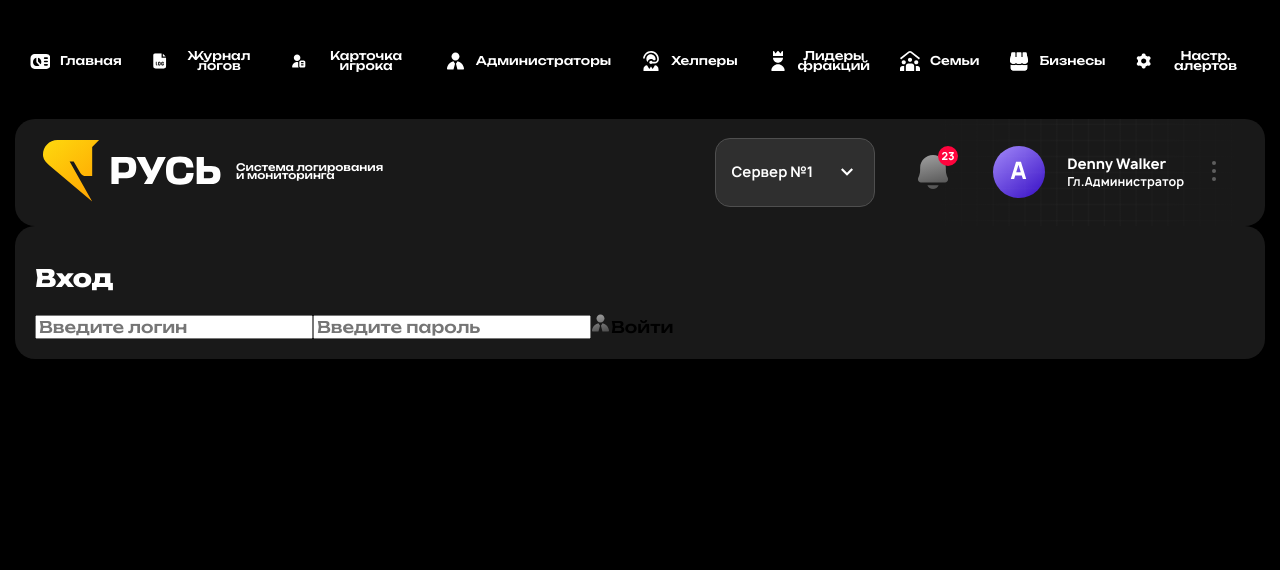
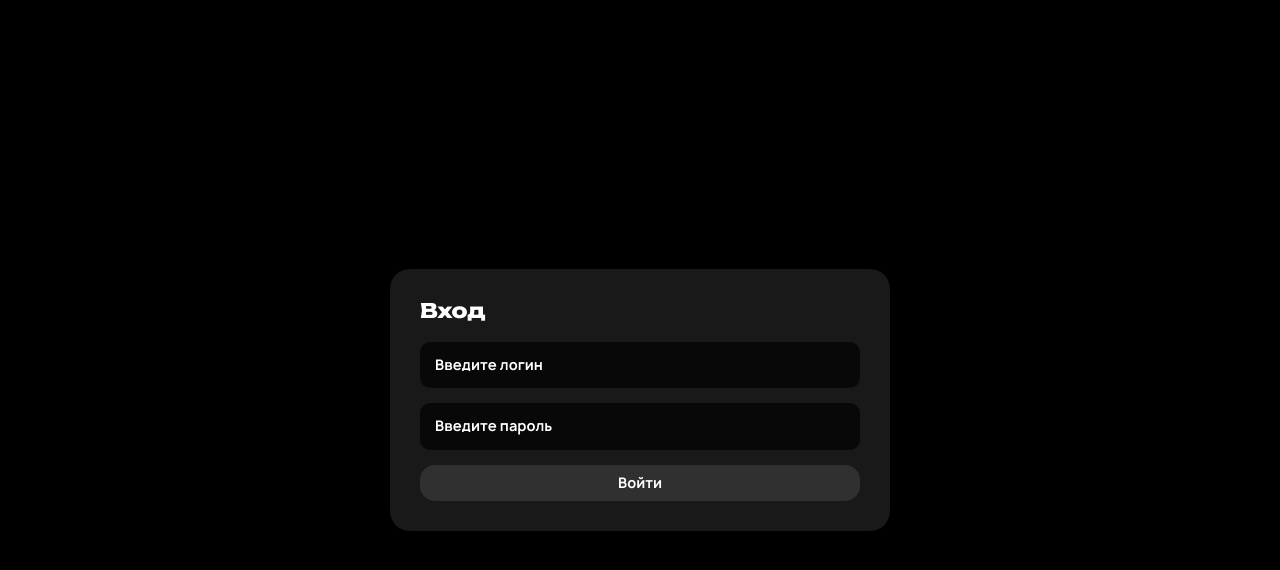
Before and after one commit to MaximMarin2233/RussiaLogging, a Next.js app: page /login in a window 1280 px wide. Shown: the top 570 px of the page. Built offline with nearby package versions, Linux system fonts and the light colour scheme.

Commit message:
api login and component log

```diff
--- /dev/null
+++ b/src/app/api/login/route.ts
@@ -0,0 +1,112 @@
+import { NextResponse } from 'next/server'
+import { dbConnections } from '@/lib/db'
+
+export async function POST(req: Request) {
+  try {
+
+    const { login, password } = await req.json()
+
+    if (!login || !password) {
+      return NextResponse.json(
+        { error: 'Введите логин и пароль' },
+        { status: 400 }
+      )
+    }
+
+    const mainDb = dbConnections[0]
+
+    const [userRows]: any = await mainDb.query(
+      `
+      SELECT
+        user_id
+      FROM
+        launcher.users
+      WHERE
+        username = ?
+        AND password = ?
+      LIMIT 1
+      `,
+      [login, password]
+    )
+
+    if (userRows.length === 0) {
+      return NextResponse.json(
+        { error: 'Неверный логин или пароль' },
+        { status: 401 }
+      )
+    }
+
+    const user_id = userRows[0].user_id
+
+    const [charRows]: any = await mainDb.query(
+      `
+      SELECT
+        char_id,
+        name,
+        server
+      FROM
+        launcher.log_characters
+      WHERE
+        char_act_id = ?
+      LIMIT 1
+      `,
+      [user_id]
+    )
+
+    if (charRows.length === 0) {
+      return NextResponse.json(
+        { error: 'Персонаж не найден' },
+        { status: 404 }
+      )
+    }
+
+    const char_id = charRows[0].char_id
+    const char_name = charRows[0].name
+    const server = charRows[0].server
+
+    const serverDb = dbConnections[server]
+
+    const [adminRows]: any = await serverDb.query(
+      `
+      SELECT
+        admin_level
+      FROM
+        server${server}.admins
+      WHERE
+        admin_char_id = ?
+      LIMIT 1
+      `,
+      [char_id]
+    )
+
+    if (adminRows.length === 0) {
+      return NextResponse.json(
+        { error: 'Вы не являетесь администратором' },
+        { status: 403 }
+      )
+    }
+
+    const admin_level = adminRows[0].admin_level
+
+    return NextResponse.json({
+      success: true,
+      user: {
+        user_id,
+        char_id,
+        char_name,
+        server,
+        admin_level
+      }
+    })
+
+  } catch (err: any) {
+
+    console.error('LOGIN API ERROR:', err)
+
+    return NextResponse.json(
+      { error: err.message },
+      { status: 500 }
+    )
+
+  }
+}
--- a/src/app/layout.tsx
+++ b/src/app/layout.tsx
@@ -1,29 +1,34 @@
+'use client'
+
 import './normalize.css'
 import './globals.scss'
-import type { Metadata } from 'next'
+import { usePathname } from 'next/navigation'
+
 import Header from '@/components/Header/Header'
 import Footer from '@/components/Footer/Footer'
-
 import { ServerProvider } from '@/context/ServerContext'
-
-export const metadata: Metadata = {
-  icons: {
-    icon: "/favicon.svg",
-  },
-}
 
 export default function RootLayout({
   children,
 }: {
   children: React.ReactNode
 }) {
+
+  const pathname = usePathname()
+
+  const isAuthPage = pathname === '/login'
+
   return (
     <html lang="en">
       <body>
         <ServerProvider>
-          <Header />
+
+          {!isAuthPage && <Header />}
+
           {children}
-          <Footer />
+
+          {!isAuthPage && <Footer />}
+
         </ServerProvider>
       </body>
     </html>
--- a/src/app/login/sections/Login/Login.module.scss
+++ b/src/app/login/sections/Login/Login.module.scss
@@ -1,7 +1,62 @@
 .login {
+  min-height: 100vh;
+  display: flex;
+  align-items: center;
+  justify-content: center;
+
   &__content {
-    padding: 20px;
+    padding: 30px;
     background-color: #191919;
     border-radius: 20px;
+    width: 500px;
+    display: flex;
+    flex-direction: column;
+    gap: 20px;
+  }
+
+  &__title {
+    margin: 0;
+    font-size: 20px;
+  }
+
+  &__form {
+    display: flex;
+    flex-direction: column;
+    gap: 15px;
+  }
+
+  &__form-input {
+    padding: 15px;
+    background-color: rgba(0, 0, 0, 0.67);
+    border-radius: 10px;
+    border: none;
+
+    &,
+    &::placeholder {
+      font-family: 'Manrope', sans-serif;
+      font-weight: 700;
+      font-size: 14px;
+      color: #FFFFFF;
+    }
+  }
+
+  &__form-btn {
+    padding: 10px 15px;
+    background: rgba(255, 255, 255, 0.1);
+    border-radius: 15px;
+    display: flex;
+    align-items: center;
+    justify-content: center;
+    gap: 5px;
+    font-family: 'Manrope', sans-serif;
+    font-weight: 700;
+    font-size: 14px;
+    color: #FFFFFF;
+
+    svg {
+      path {
+        fill: currentColor !important;
+      }
+    }
   }
 }
--- a/src/app/login/sections/Login/Login.tsx
+++ b/src/app/login/sections/Login/Login.tsx
@@ -1,6 +1,40 @@
+'use client'
+
+import { useState } from 'react'
 import styles from './Login.module.scss'
 
 export default function Login() {
+
+  const [login, setLogin] = useState('')
+  const [password, setPassword] = useState('')
+
+  const handleLogin = async () => {
+
+    try {
+
+      const res = await fetch('/api/login', {
+        method: 'POST',
+        headers: {
+          'Content-Type': 'application/json'
+        },
+        body: JSON.stringify({
+          login,
+          password
+        })
+      })
+
+      const data = await res.json()
+
+      console.log('LOGIN:', data)
+
+    } catch (err) {
+
+      console.error('LOGIN ERROR:', err)
+
+    }
+
+  }
+
   return (
     <section className={styles.login}>
       <div className="container">
@@ -11,26 +45,30 @@ export default function Login() {
           </h2>
 
           <div className={styles['login__form']}>
-            <input className={styles['login__form-input']} type="text" placeholder='Введите логин' />
-            <input className={styles['login__form-input']} type="text" placeholder='Введите пароль' />
 
-            <button className={`btn-reset ${styles['login__form-btn']}`}>
-              <svg width="20" height="20" viewBox="0 0 20 20" fill="none" xmlns="http://www.w3.org/2000/svg">
-                <path d="M17.9926 17.4375C18.0266 17.706 17.9425 17.9763 17.7631 18.1805C17.5846 18.3837 17.3258 18.5 17.0548 18.5H11.7518C11.4373 18.5 11.3693 18.1389 11.3693 18.1389L9.97159 12.8284L11.596 10.2421C15.012 11.0409 17.5345 13.7718 17.9926 17.4375ZM7.17515 18.5H1.94493C1.67388 18.5 1.41605 18.3837 1.23661 18.1805C1.05717 17.9763 0.974058 17.706 1.00711 17.4375C1.46516 13.7718 3.98677 11.0409 7.40276 10.2421L9.02717 12.8284L7.5567 18.1389C7.5567 18.1389 7.48964 18.5 7.17515 18.5Z" fill="url(#paint0_linear_608_2252)" />
-                <path d="M13.4664 5.47014C13.4664 7.66279 11.6905 9.44028 9.49982 9.44028C7.30914 9.44028 5.53324 7.66279 5.53324 5.47014C5.53324 3.27749 7.30914 1.5 9.49982 1.5C11.6905 1.5 13.4664 3.27749 13.4664 5.47014Z" fill="url(#paint1_linear_608_2252)" />
-                <defs>
-                  <linearGradient id="paint0_linear_608_2252" x1="9.7417" y1="-23.0664" x2="19.3751" y2="21.9539" gradientUnits="userSpaceOnUse">
-                    <stop offset="0.44698" stop-color="#A8A8A8" />
-                    <stop offset="1" stop-color="#3C3C3C" />
-                  </linearGradient>
-                  <linearGradient id="paint1_linear_608_2252" x1="9.7417" y1="-23.0664" x2="19.3751" y2="21.9539" gradientUnits="userSpaceOnUse">
-                    <stop offset="0.44698" stop-color="#A8A8A8" />
-                    <stop offset="1" stop-color="#3C3C3C" />
-                  </linearGradient>
-                </defs>
-              </svg>
+            <input
+              className={styles['login__form-input']}
+              type="text"
+              placeholder="Введите логин"
+              value={login}
+              onChange={e => setLogin(e.target.value)}
+            />
+
+            <input
+              className={styles['login__form-input']}
+              type="password"
+              placeholder="Введите пароль"
+              value={password}
+              onChange={e => setPassword(e.target.value)}
+            />
+
+            <button
+              onClick={handleLogin}
+              className={`btn-reset ${styles['login__form-btn']}`}
+            >
               Войти
             </button>
+
           </div>
 
         </div>
```
